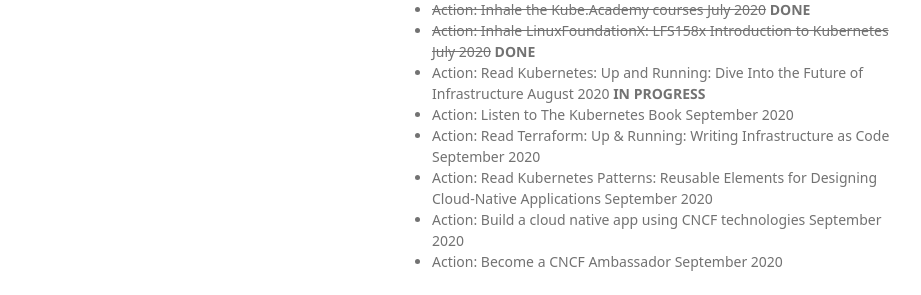
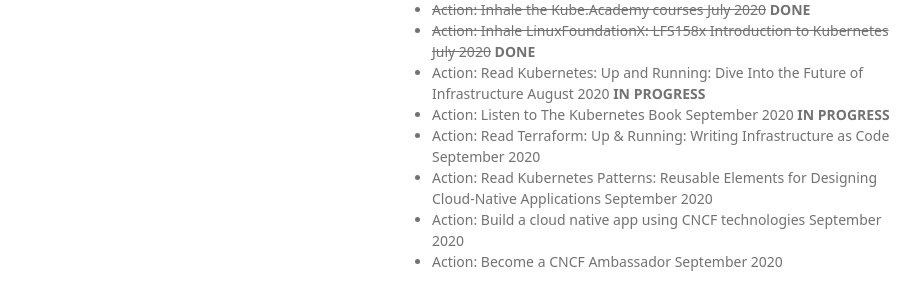
Before and after one commit to rainleander/rainleander.github.io, a Jekyll site: the page other-peoples-computers.html, which Jekyll copies as it is, in a window 1280 px wide. Shown: the part 264-559 px from the top of the page, without its empty margins (178-1099 px from the left). Built offline with Jekyll 4.4.1, drawn with Linux system fonts in a browser that asks for light colours; some web fonts are replaced.

Commit message:
Update other-peoples-computers.html

```diff
--- a/other-peoples-computers.html
+++ b/other-peoples-computers.html
@@ -33,7 +33,7 @@
         <li><del>Action: Inhale the Kube.Academy courses July 2020</del> <b>DONE</b></li>
         <li><del>Action: Inhale LinuxFoundationX: LFS158x Introduction to Kubernetes July 2020</del> <b>DONE</b></li>
         <li>Action: Read Kubernetes: Up and Running: Dive Into the Future of Infrastructure August 2020 <b>IN PROGRESS</b></li>
-        <li>Action: Listen to The Kubernetes Book September 2020</li>
+        <li>Action: Listen to The Kubernetes Book September 2020 <b>IN PROGRESS</b></li>
         <li>Action: Read Terraform: Up & Running: Writing Infrastructure as Code September 2020</li>
         <li>Action: Read Kubernetes Patterns: Reusable Elements for Designing Cloud-Native Applications September 2020</li>
         <li>Action: Build a cloud native app using CNCF technologies September 2020</li>
```
